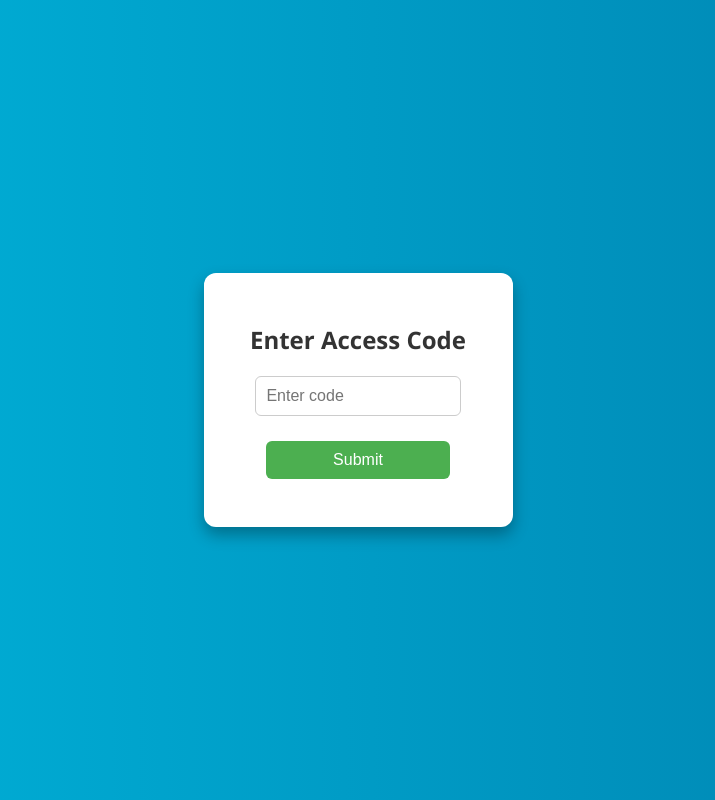
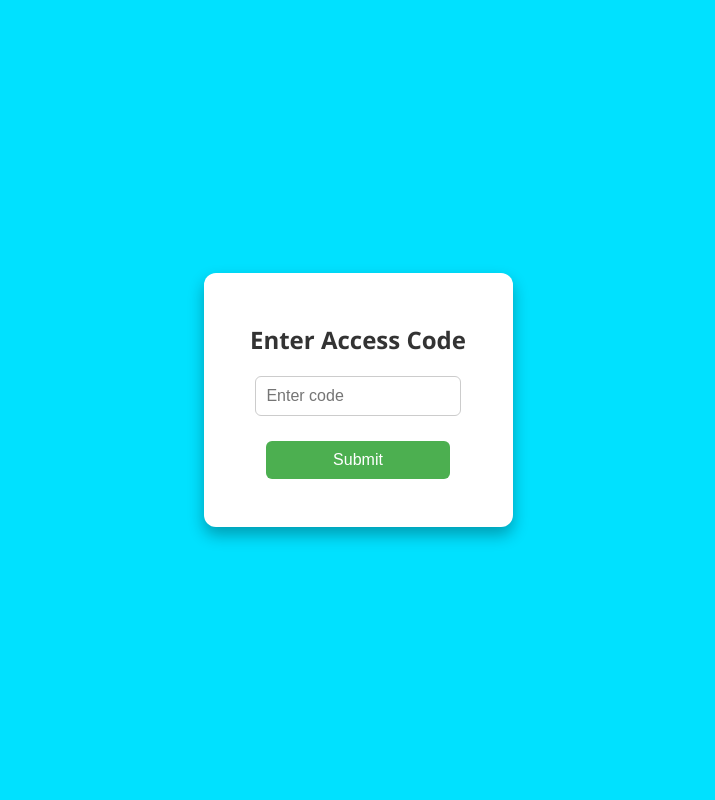
Before and after one commit to Stevenhacklab/Paklet-Simulate, a plain HTML site: page index.html in a window 1280 px wide. Shown: the whole page, without its empty margins (282-997 px from the left). Drawn offline with Linux system fonts and the light colour scheme.

Commit message:
Update index.html

```diff
--- a/index.html
+++ b/index.html
@@ -12,7 +12,7 @@
       justify-content: center;
       align-items: center;
       height: 100vh;
-      background: linear-gradient(to right, #00b4db, #0083b0); /* Blue gradient */
+      background: linear-gradient(to right, #00e1ff, #00e1ff); /* Blue gradient */
     }
 
     .container {
```
